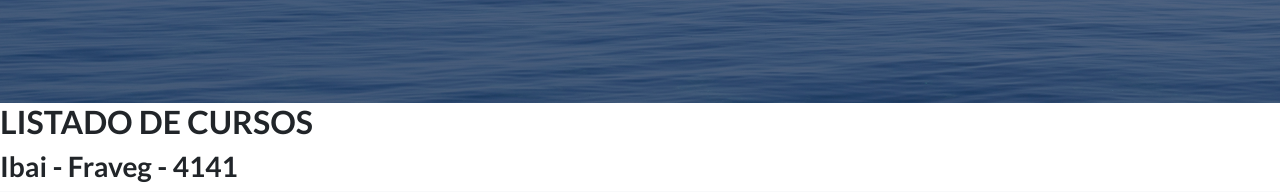
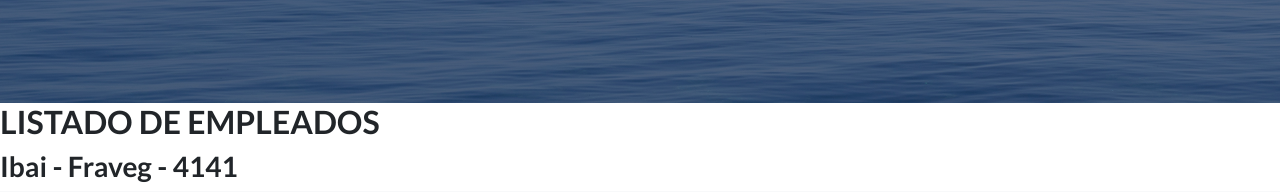
Before and after one commit to GallardoNicolass/proyectoPrueba, a Django app: template AppPrueba/templates/AppPrueba/resultadosBusqueda.html in a window 1280 px wide. Shown: the part 510-702 px from the top of the page. Run offline with Django 4.2, Linux system fonts and the light colour scheme; the template is opened without the code that fills it: values that come from a table or form of the project are taken from there, others are empty; data comes from the database, SQL or seed files in the repository; some libraries are stand-ins or nearby versions.

Commit message:
proyecto prueba3.1

```diff
--- a/AppPrueba/templates/AppPrueba/resultadosBusqueda.html
+++ b/AppPrueba/templates/AppPrueba/resultadosBusqueda.html
@@ -10,7 +10,7 @@
 
 {% if empleados %}
 
-<h2>LISTADO DE CURSOS</h2>
+<h2>LISTADO DE EMPLEADOS</h2>
 {% for Empleado in empleados %}
 
 <h3>{{ Empleado.nombre }} -  {{ Empleado.apellido }} - {{ Empleado.legajo }}</h3>
```
